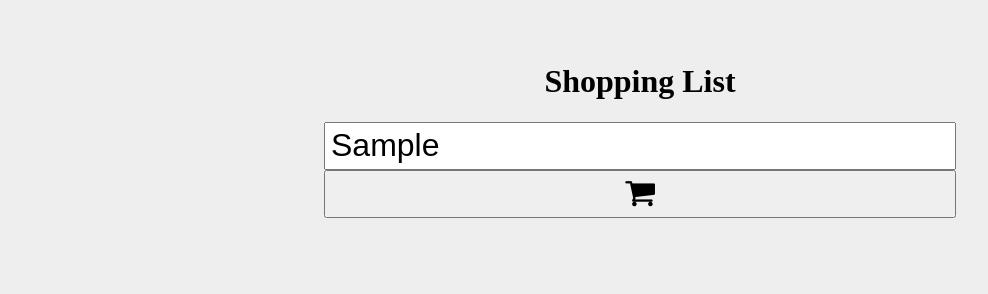
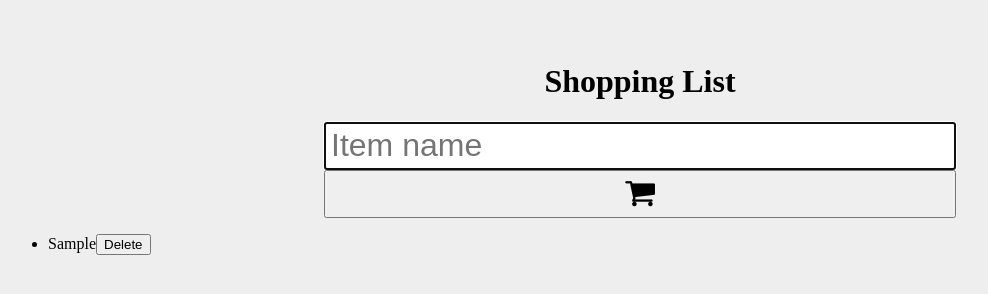
Before and after one commit to miticm/a-list-of-something, a plain HTML site: page index.html in a window 1280 px wide. Both pictures are taken after typing "Sample" into the empty fields and a click on the button 640 px from the left and 193 px from the top of the page. Shown: the whole page, without its empty margins (0-988 px from the left). Drawn offline with Linux system fonts and the light colour scheme.

Commit message:
add a delete button to each list item

```diff
--- a/index.css
+++ b/index.css
@@ -15,7 +15,7 @@ input{
     padding-left: 5px;
     box-sizing:border-box;
 }
-button{
+#addBtn{
     width: 100%;
     height: 3rem;
     font-size: 2rem;
--- a/index.html
+++ b/index.html
@@ -16,10 +16,10 @@
         <div id="w1">
             <h1>Shopping List</h1>
             <input type="text" name="item" placeholder="Item name">
-            <button><i class="fa fa-shopping-cart"></i></button>
-            <div id="something"></div>
+            <button id="addBtn"><i class="fa fa-shopping-cart"></i></button>
         </div>
     </form>
+    <ul id="list"></ul>
 
 
     <script src="index.js"></script>
--- a/index.js
+++ b/index.js
@@ -1,8 +1,28 @@
 const form = document.querySelector('form')
+const listArray = []
+
 form.addEventListener('submit',(e)=>{
-    e.preventDefault();
-    f = e.target
-    console.log(f.item.value);
+    e.preventDefault()
+    itemName = e.target.item.value
+    listArray.push(itemName)
+
+    const listItem = document.createElement('li')
+    listItem.textContent = itemName
+    createDeleteBtn(listItem)
+
+    const list = document.querySelector("#list")
+    list.appendChild(listItem)
+
+    console.log(listArray)
+    e.target.reset()
+    e.target.item.focus()
 })
 
-const list = document.createElement('ul');
+function createDeleteBtn(listItem){
+    const deleteBtn = document.createElement('button')
+    deleteBtn.textContent = 'Delete'
+    deleteBtn.addEventListener('click',()=>{
+        listItem.parentNode.removeChild(listItem)
+    })
+    listItem.appendChild(deleteBtn)
+}
```
